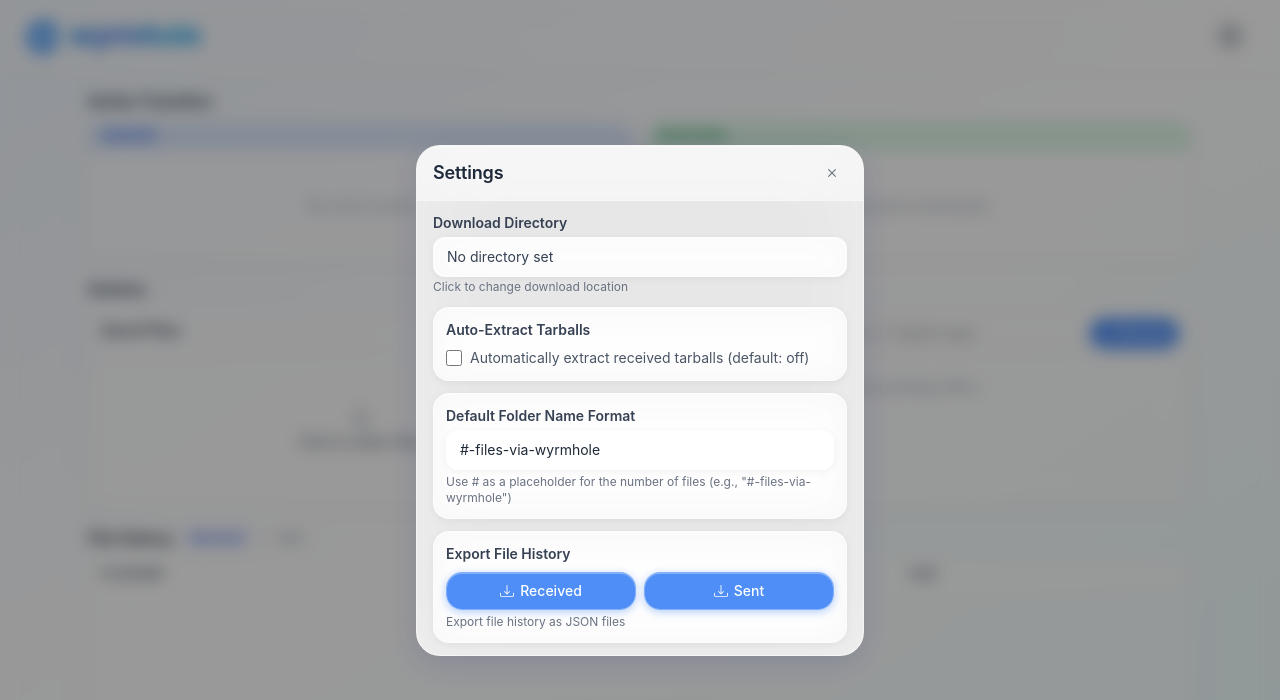
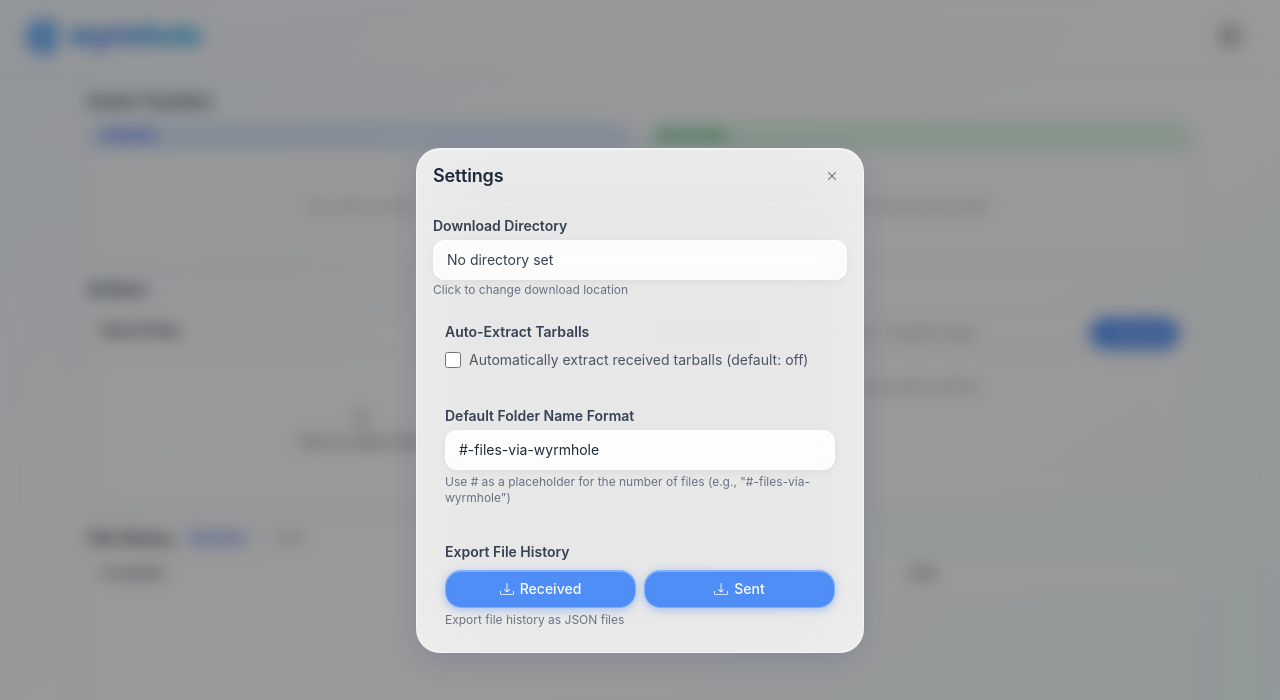
Before and after one commit to ClaytonWas/wyrmhole, a React (Vite) app: page / in a window 1280 px wide. Both pictures are taken after a click on the button "Settings". Shown: the top 700 px of the page. Built offline with nearby package versions, Linux system fonts and the light colour scheme.

Commit message:
settings header change

```diff
--- a/src/SettingsMenu.tsx
+++ b/src/SettingsMenu.tsx
@@ -137,11 +137,7 @@ export default function SettingsMenu() {
             border: '1px solid rgba(255, 255, 255, 0.5)',
             boxShadow: '0 8px 32px 0 rgba(31, 38, 135, 0.15), inset 0 1px 0 0 rgba(255, 255, 255, 0.4)'
           }} onClick={(e) => e.stopPropagation()}>
-            <div className="sticky top-0 border-b border-white/20 px-2 sm:px-4 py-2 sm:py-3 rounded-t-3xl" style={{
-              background: 'rgba(255, 255, 255, 0.3)',
-              backdropFilter: 'blur(40px)',
-              WebkitBackdropFilter: 'blur(40px)'
-            }}>
+            <div className="sticky top-0 border-b border-white/20 px-2 sm:px-4 py-2 sm:py-3 rounded-t-3xl">
               <div className="flex justify-between items-center">
                 <h2 className="text-sm sm:text-base xl:text-lg font-bold text-gray-800 select-none">Settings</h2>
                 <button
@@ -188,22 +184,7 @@ export default function SettingsMenu() {
               </div>
 
               {/* Auto-extract tarballs setting */}
-              <div className="p-2 sm:p-3 rounded-2xl transition-all" style={{
-                background: 'rgba(255, 255, 255, 0.6)',
-                backdropFilter: 'blur(16px)',
-                WebkitBackdropFilter: 'blur(16px)',
-                border: '1px solid rgba(255, 255, 255, 0.4)',
-                boxShadow: '0 2px 8px 0 rgba(0, 0, 0, 0.05), inset 0 1px 0 0 rgba(255, 255, 255, 0.3)'
-              }}
-              onMouseEnter={(e) => {
-                e.currentTarget.style.background = 'rgba(255, 255, 255, 0.4)';
-                e.currentTarget.style.borderColor = 'rgba(255, 255, 255, 0.4)';
-              }}
-              onMouseLeave={(e) => {
-                e.currentTarget.style.background = 'rgba(255, 255, 255, 0.3)';
-                e.currentTarget.style.borderColor = 'rgba(255, 255, 255, 0.3)';
-              }}
-              >
+              <div className="p-2 sm:p-3 rounded-2xl transition-all">
                 <label className="block font-semibold text-[10px] sm:text-xs xl:text-sm select-none mb-1.5 sm:mb-2 text-gray-700">Auto-Extract Tarballs</label>
                 <div className="flex items-center gap-2">
                   <input
@@ -219,22 +200,7 @@ export default function SettingsMenu() {
               </div>
 
               {/* Default folder name format setting */}
-              <div className="p-2 sm:p-3 rounded-2xl transition-all" style={{
-                background: 'rgba(255, 255, 255, 0.6)',
-                backdropFilter: 'blur(16px)',
-                WebkitBackdropFilter: 'blur(16px)',
-                border: '1px solid rgba(255, 255, 255, 0.4)',
-                boxShadow: '0 2px 8px 0 rgba(0, 0, 0, 0.05), inset 0 1px 0 0 rgba(255, 255, 255, 0.3)'
-              }}
-              onMouseEnter={(e) => {
-                e.currentTarget.style.background = 'rgba(255, 255, 255, 0.4)';
-                e.currentTarget.style.borderColor = 'rgba(255, 255, 255, 0.4)';
-              }}
-              onMouseLeave={(e) => {
-                e.currentTarget.style.background = 'rgba(255, 255, 255, 0.3)';
-                e.currentTarget.style.borderColor = 'rgba(255, 255, 255, 0.3)';
-              }}
-              >
+              <div className="p-2 sm:p-3 rounded-2xl transition-all">
                 <label className="block font-semibold text-[10px] sm:text-xs xl:text-sm select-none mb-1 text-gray-700">Default Folder Name Format</label>
                 <input
                   type="text"
@@ -265,22 +231,7 @@ export default function SettingsMenu() {
               </div>
 
               {/* Export JSON History buttons */}
-              <div className="p-2 sm:p-3 rounded-2xl transition-all" style={{
-                background: 'rgba(255, 255, 255, 0.6)',
-                backdropFilter: 'blur(16px)',
-                WebkitBackdropFilter: 'blur(16px)',
-                border: '1px solid rgba(255, 255, 255, 0.4)',
-                boxShadow: '0 2px 8px 0 rgba(0, 0, 0, 0.05), inset 0 1px 0 0 rgba(255, 255, 255, 0.3)'
-              }}
-              onMouseEnter={(e) => {
-                e.currentTarget.style.background = 'rgba(255, 255, 255, 0.4)';
-                e.currentTarget.style.borderColor = 'rgba(255, 255, 255, 0.4)';
-              }}
-              onMouseLeave={(e) => {
-                e.currentTarget.style.background = 'rgba(255, 255, 255, 0.3)';
-                e.currentTarget.style.borderColor = 'rgba(255, 255, 255, 0.3)';
-              }}
-              >
+              <div className="p-2 sm:p-3 rounded-2xl transition-all">
                 <label className="block font-semibold text-[10px] sm:text-xs xl:text-sm select-none mb-1.5 sm:mb-2 text-gray-700">Export File History</label>
                 <div className="grid grid-cols-2 gap-2">
                   <button
```
